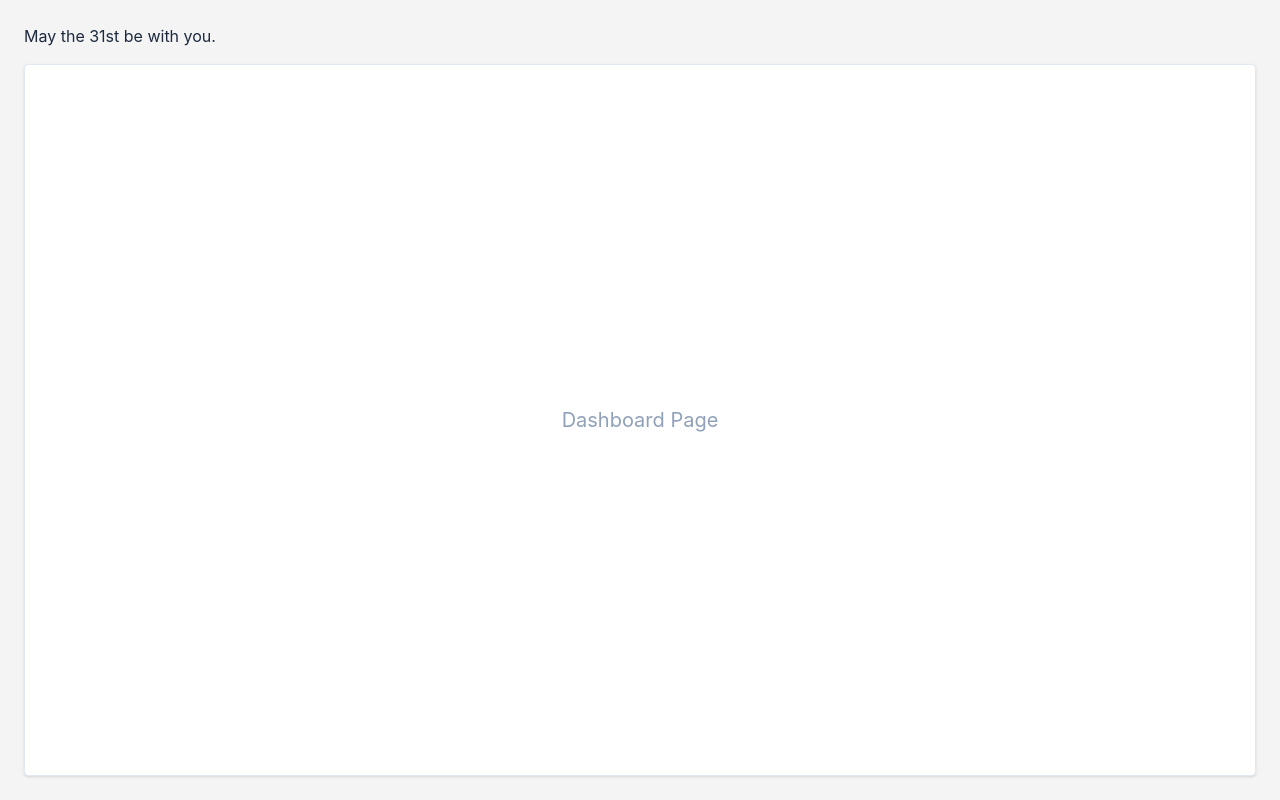
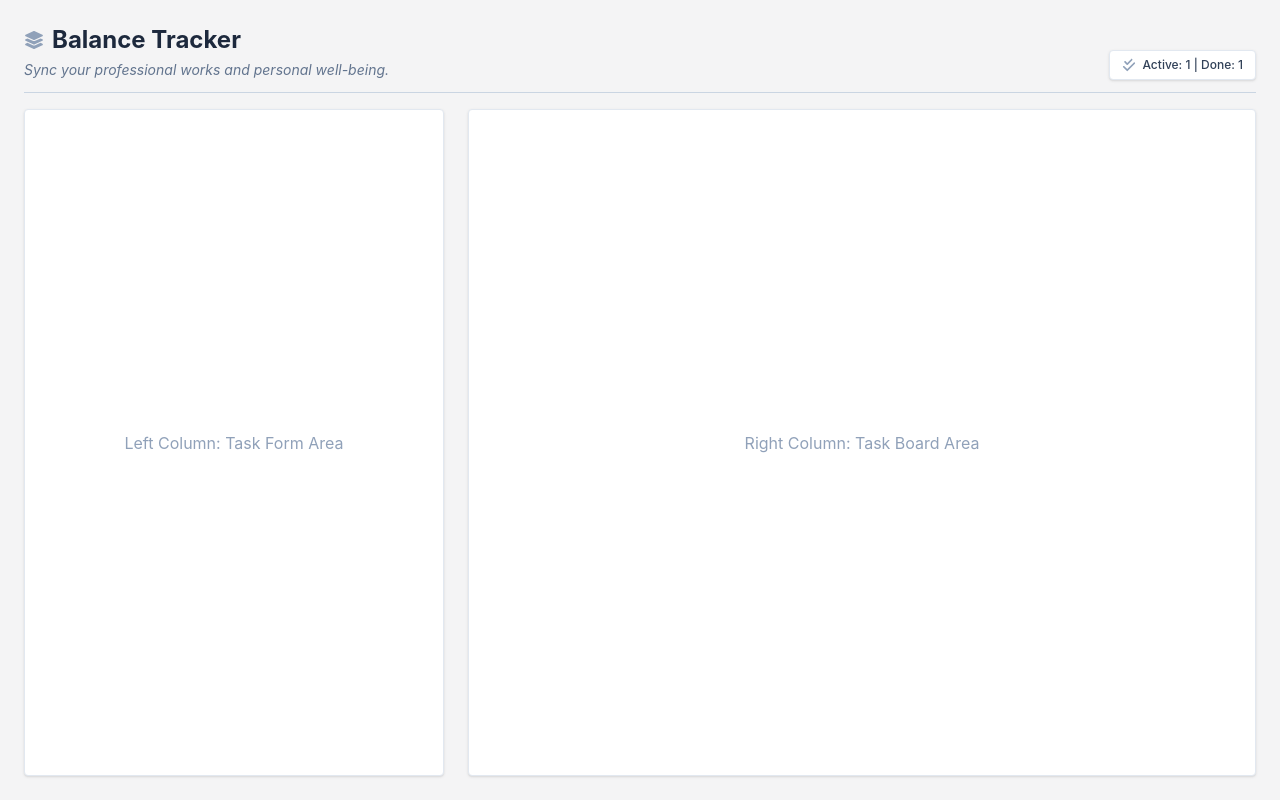
Before and after one commit to weerayosong/balance-tracker-fe, a React app: page / in a window 1280 px wide. Built offline with nearby package versions, Linux system fonts and the light colour scheme; the HTML template or start-up script is replaced by a standard one.

Commit message:
add header and dashboard page

```diff
--- a/src/App.jsx
+++ b/src/App.jsx
@@ -6,7 +6,6 @@ function App() {
         <TaskProvider>
             <div className="bg-zinc-100 h-dvh overflow-hidden flex flex-col font-sans text-slate-800">
                 <div className="max-w-350 mx-auto w-full h-full flex flex-col p-3 md:p-6 gap-4">
-                    <h1>May the 31st be with you.</h1>
                     <Outlet />
                 </div>
             </div>
--- a/src/components/Header.jsx
+++ b/src/components/Header.jsx
@@ -0,0 +1,34 @@
+import { useContext } from "react";
+import { FaLayerGroup, FaCheckDouble } from "react-icons/fa6";
+import { TaskContext } from "../contexts/TaskContext";
+
+export default function Header() {
+    const { tasks } = useContext(TaskContext);
+
+    const activeCount = tasks.filter(
+        (t) => t.status === "active" && !t.completed,
+    ).length;
+    const completedCount = tasks.filter(
+        (t) => t.status === "active" && t.completed,
+    ).length;
+
+    return (
+        <header className="shrink-0 flex justify-between items-end border-b border-slate-300 pb-3">
+            <div>
+                <h1 className="text-2xl font-bold text-slate-800 flex items-center">
+                    <FaLayerGroup className="text-slate-400 mr-2 text-xl" />
+                    Balance Tracker
+                </h1>
+                <em className="text-sm text-slate-500 mt-1 hidden sm:block">
+                    Sync your professional works and personal well-being.
+                </em>
+            </div>
+            <div className="text-right text-xs text-slate-500">
+                <span className="inline-flex items-center font-medium text-slate-700 bg-white px-3 py-1.5 rounded-sm border border-slate-200 shadow-sm">
+                    <FaCheckDouble className="text-slate-400 mr-1.5 text-[14px]" />
+                    Active: {activeCount} | Done: {completedCount}
+                </span>
+            </div>
+        </header>
+    );
+}
--- a/src/pages/DashboardPage.jsx
+++ b/src/pages/DashboardPage.jsx
@@ -1,10 +1,19 @@
+import Header from "../components/Header";
+
 export default function DashboardPage() {
     return (
-        <main className="flex-1 flex flex-col lg:flex-row gap-4 lg:gap-6 min-h-0">
-            <div className="flex-1 flex items-center justify-center bg-white border border-slate-200 rounded-sm shadow-sm">
-                <h1 className="text-xl text-slate-400">Dashboard Page</h1>
-                {/* left col: <TaskForm />, right col: <TaskBoard /> */}
-            </div>
-        </main>
+        <>
+            <Header />
+
+            <main className="flex-1 flex flex-col lg:flex-row gap-4 lg:gap-6 min-h-0">
+                <aside className="hidden lg:flex flex-col bg-white border border-slate-200 rounded-sm shadow-sm shrink-0 lg:w-100 xl:w-105 lg:h-full p-4 items-center justify-center text-slate-400">
+                    Left Column: Task Form Area
+                </aside>
+
+                <section className="flex-1 flex flex-col bg-white border border-slate-200 rounded-sm shadow-sm min-h-0 p-4 items-center justify-center text-slate-400">
+                    Right Column: Task Board Area
+                </section>
+            </main>
+        </>
     );
 }
```
